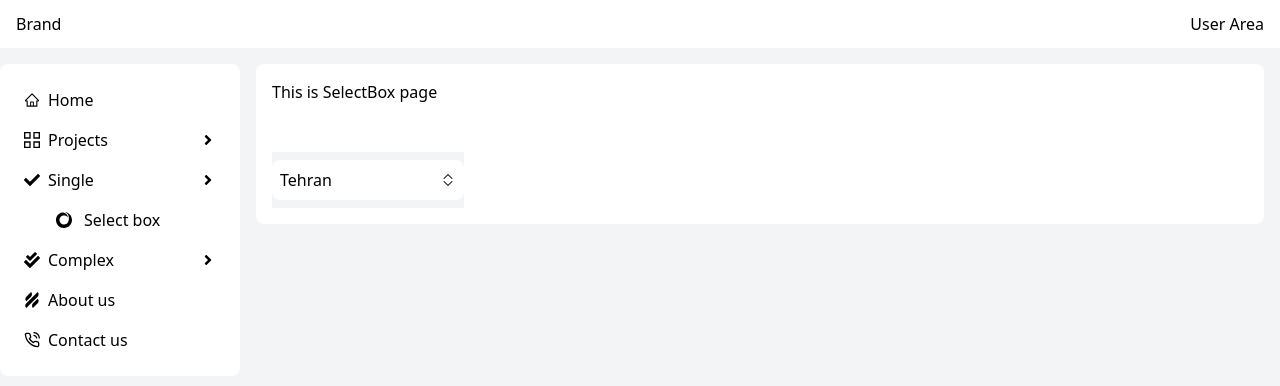
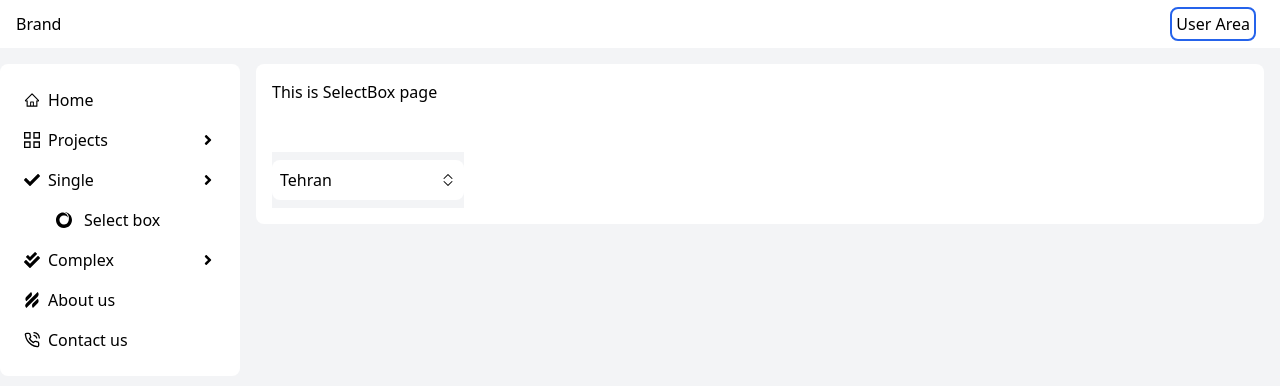
Before and after one commit to NhanVo-gmt/Admin-panel, a Next.js app: page /singular/selectbox in a window 1280 px wide. Shown: the top 386 px of the page. Built offline with nearby package versions, Linux system fonts and the light colour scheme.

Commit message:
Adding components for user area

```diff
--- a/app/singular/selectbox/components/CustomSelectBox.jsx
+++ b/app/singular/selectbox/components/CustomSelectBox.jsx
@@ -1,9 +1,10 @@
 "use client";
+
 import React, { useState } from "react";
+import { BsChevronExpand } from "react-icons/bs";
+import { AiOutlineCheck } from "react-icons/ai";
 
 const cities = ["Tehran", "Shiraz", "Yazd", "Mashad", "Esfashan"];
-import { BsChevronExpand } from "react-icons/bs";
-import { AiOutlineCheck } from "react-icons/ai";
 
 const CustomSelectBox = () => {
   const [selectedCity, setSelectedCity] = useState("Tehran");
--- a/components/layout/MainHeader.jsx
+++ b/components/layout/MainHeader.jsx
@@ -3,6 +3,7 @@
 import { MenuContext } from "@/context/MenuContext";
 import React, { useContext } from "react";
 import { FaBars } from "react-icons/fa";
+import UserAreaSelectBox from "./UserAreaSelectBox";
 
 const MainHeader = () => {
   const { toggle } = useContext(MenuContext);
@@ -13,7 +14,9 @@ const MainHeader = () => {
         <div onClick={toggle} className="lg:hidden">
           <FaBars className="cursor-pointer" />
         </div>
-        <div>User Area</div>
+        <div>
+          <UserAreaSelectBox />
+        </div>
       </div>
     </div>
   );
--- a/components/layout/UserAreaSelectBox.jsx
+++ b/components/layout/UserAreaSelectBox.jsx
@@ -1,51 +1,53 @@
 "use client";
+
 import React, { useState } from "react";
-
-const cities = ["Tehran", "Shiraz", "Yazd", "Mashad", "Esfashan"];
 import { BsChevronExpand } from "react-icons/bs";
 import { AiOutlineCheck } from "react-icons/ai";
+import Link from "next/link";
+
+const actions = [
+  { id: 1, label: "User Dashboard", route: "/users/dashboard" },
+  { id: 2, label: "Transaction", route: "/users/transactions" },
+  { id: 3, label: "Orders", route: "/users/order" },
+  { id: 4, label: "Friends", route: "/users/friends" },
+  { id: 5, label: "Log out", route: "/auth/logout" },
+];
 
 const UserAreaSelectBox = () => {
-  const [selectedCity, setSelectedCity] = useState("Tehran");
   const [open, setOpen] = useState(false);
 
   return (
     <>
       <div
         onClick={() => setOpen((prev) => !prev)}
-        className="bg-gray-100 flex flex-col justify-center items-center w-fit relative z-30"
+        className="flex flex-col justify-center items-center relative z-30"
       >
-        <div className="flex flex-row justify-between items-center bg-white w-48 my-2 p-2 rounded-lg cursor-pointer">
-          <span>{selectedCity}</span>
-          <BsChevronExpand />
+        <div className="p-2 rounded-lg cursor-pointer">
+          <span className="border-2 border-blue-600 p-1 rounded-lg">User Area</span>
         </div>
         <div
-          className={`flex flex-col w-48 my-2 bg-white rounded-lg ${
+          className={`flex flex-col w-40 my-2 bg-white rounded-lg ${
             open ? "opacity-100 h-auto" : "opacity-0 h-0 "
-          } overflow-hidden transition-all duration-200 cursor-pointer absolute top-16 left-0`}
+          } overflow-hidden transition-all duration-200 cursor-pointer absolute top-12 right-0`}
         >
-          {cities.map((item) => (
+          {actions.map((item) => (
             <div
               onClick={() => {
-                setSelectedCity(item);
                 setOpen(true);
               }}
-              className={`flex justify-start items-center gap-x-2 px-2 py-1 hover:bg-orange-200 ${
-                selectedCity === item ? "bg-orange-200" : ""
-              }`}
+              className={`flex justify-center items-center gap-x-2 px-2 py-1 hover:bg-sky-200`}
               key={item}
             >
-              <AiOutlineCheck
-                className={`text-orange-300 ${
-                  selectedCity === item ? "opacity-100" : "opacity-0"
-                }`}
-              />
-              <span>{item}</span>
+              <Link href={item.route}>{item.label}</Link>
             </div>
           ))}
         </div>
       </div>
-      <div className={`bg-gray-100 fixed inset-0 opacity-50 z-0 ${open ? "block" : "hidden"}`}></div>
+      <div
+        className={`bg-gray-100 fixed inset-0 opacity-50 z-0 ${
+          open ? "block" : "hidden"
+        }`}
+      ></div>
     </>
   );
 };
```
